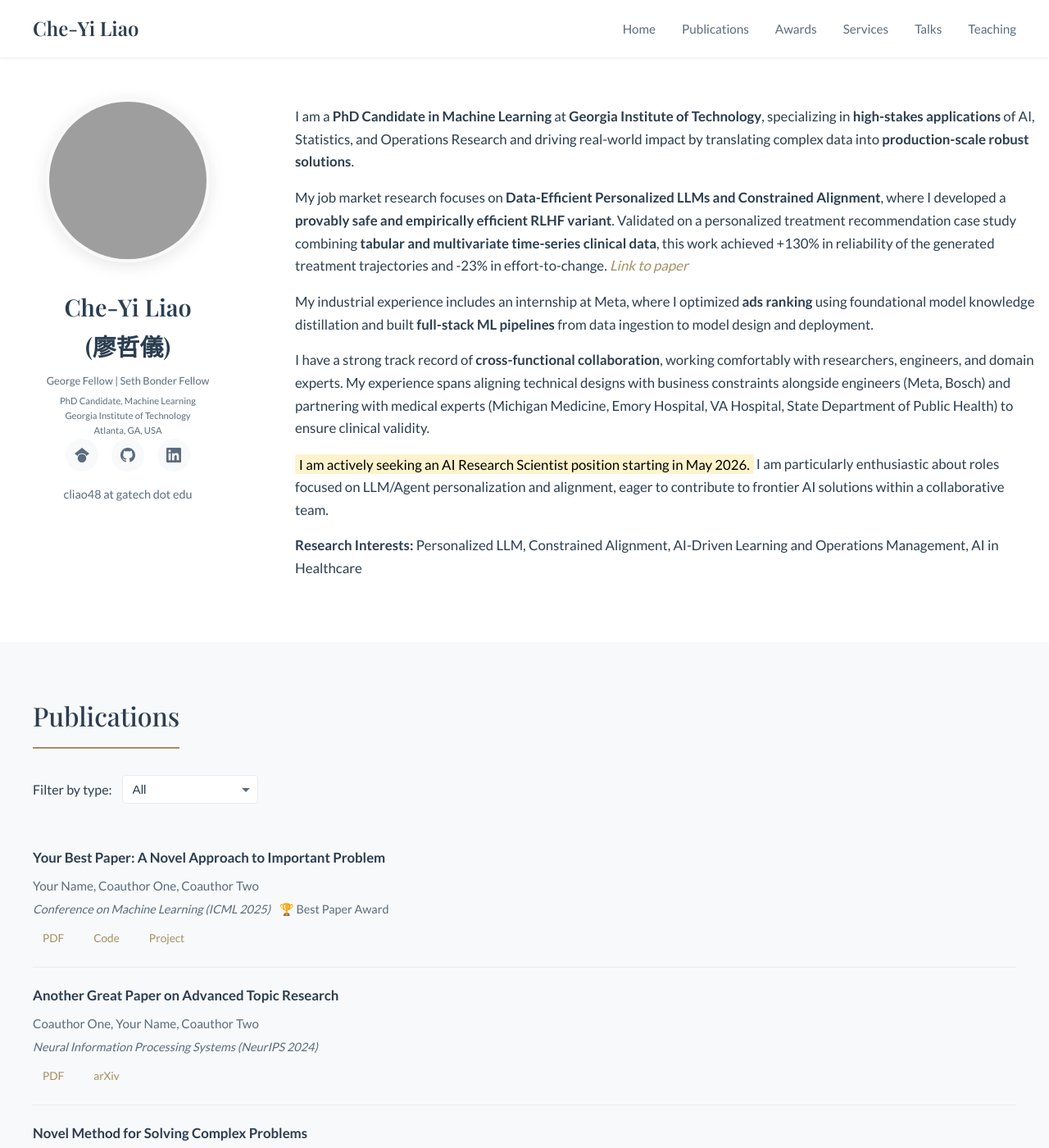
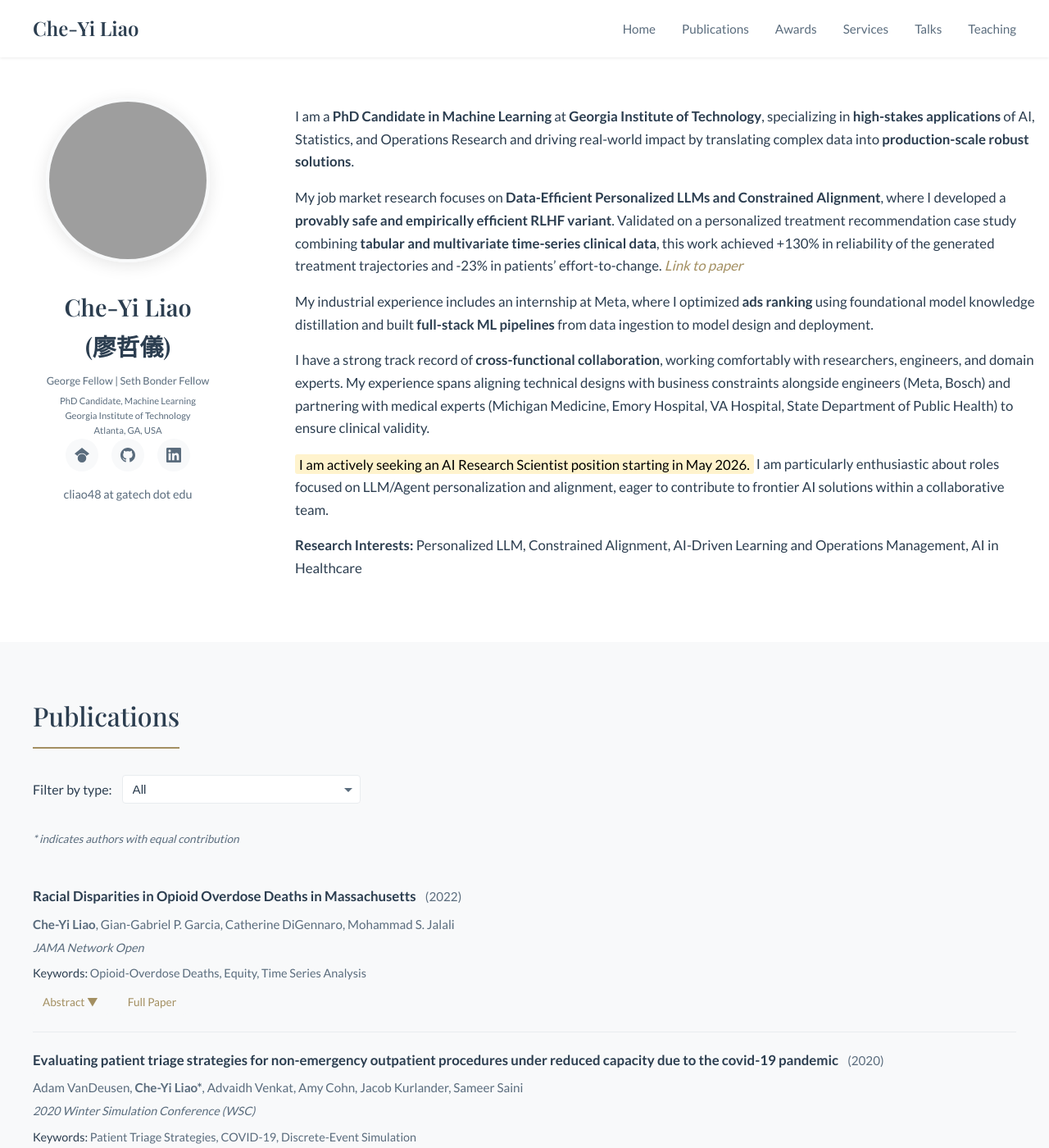
Before and after one commit to CheYiLiao/CheYiLiao.github.io, a Jekyll site: the page built from index.html, in a window 1280 px wide and 1400 px high. Shown: the whole window at 82% size. Built offline with Jekyll 4.4.1, drawn with Linux system fonts in a browser that asks for light colours; some of the changed text lies outside the part shown; grey boxes are pictures that could not be loaded.

Commit message:
update pub

```diff
--- a/_data/about.yml
+++ b/_data/about.yml
@@ -3,7 +3,7 @@ content: |
   I am a **PhD Candidate in Machine Learning** at **Georgia Institute of Technology**, specializing in **high-stakes applications** of AI, Statistics, and Operations Research and driving real-world impact by translating complex data into **production-scale robust solutions**.
 
   My job market research focuses on **Data-Efficient Personalized LLMs and Constrained Alignment**, where I developed a **provably safe and empirically efficient RLHF variant**.
-  Validated on a personalized treatment recommendation case study combining **tabular and multivariate time-series clinical data**, this work achieved +130% in reliability of the generated treatment trajectories and -23% in effort-to-change. [*Link to paper*](https://papers.ssrn.com/sol3/papers.cfm?abstract_id=5642250)
+  Validated on a personalized treatment recommendation case study combining **tabular and multivariate time-series clinical data**, this work achieved +130% in reliability of the generated treatment trajectories and -23% in patients' effort-to-change. [*Link to paper*](https://papers.ssrn.com/sol3/papers.cfm?abstract_id=5642250)
 
 
   My industrial experience includes an internship at Meta, where I optimized **ads ranking** using foundational model knowledge distillation and built **full-stack ML pipelines** from data ingestion to model design and deployment.
--- a/_data/publications.yml
+++ b/_data/publications.yml
@@ -1,58 +1,78 @@
 # Add your publications here (newest first)
-# Fields: title, authors (list), venue, year, url, award, links (list of name/url pairs), category
+# Required fields: title, authors (list), venue, category
+# Optional fields: year, url, award, keywords (list), abstract, figure, full_paper, pdf, slides, video, code
+# Category can be a single value or a list for multiple categories
 # Categories: published, working-paper, conference, journal, etc.
 
-- title: "Your Best Paper: A Novel Approach to Important Problem"
+
+- title: Racial Disparities in Opioid Overdose Deaths in Massachusetts
+  year: 2022
   authors:
-    - "Your Name"
-    - "Coauthor One"
-    - "Coauthor Two"
-  venue: "Conference on Machine Learning (ICML 2025)"
-  url: "https://arxiv.org/abs/xxxx.xxxxx"
-  award: "Best Paper Award"
-  category: "published"
-  links:
-    - name: "PDF"
-      url: "https://arxiv.org/pdf/xxxx.xxxxx"
-    - name: "Code"
-      url: "https://github.com/you/project"
-    - name: "Project"
-      url: "https://project-page.github.io"
+  - Che-Yi Liao
+  - Gian-Gabriel P. Garcia
+  - Catherine DiGennaro
+  - Mohammad S. Jalali
+  venue: JAMA Network Open
+  keywords: ["Opioid-Overdose Deaths","Equity", "Time Series Analysis"]
+  figure: "/assets/images/Racial_Disparities_Opioid_Overdose_Deaths_MA.png"
+  full_paper: "https://jamanetwork.com/journals/jamanetworkopen/fullarticle/2791605"
+  category: ["hom"]
 
-- title: "Another Great Paper on Advanced Topic Research"
+- title: Evaluating patient triage strategies for non-emergency outpatient procedures under reduced capacity due to the covid-19 pandemic
+  year: 2020
   authors:
-    - "Coauthor One"
-    - "Your Name"
-    - "Coauthor Two"
-  venue: "Neural Information Processing Systems (NeurIPS 2024)"
-  url: "https://arxiv.org/abs/xxxx.xxxxx"
-  category: "published"
-  links:
-    - name: "PDF"
-      url: "https://arxiv.org/pdf/xxxx.xxxxx"
-    - name: "arXiv"
-      url: "https://arxiv.org/abs/xxxx.xxxxx"
+  - Adam VanDeusen
+  - Che-Yi Liao*
+  - Advaidh Venkat
+  - Amy Cohn
+  - Jacob Kurlander
+  - Sameer Saini
+  venue: 2020 Winter Simulation Conference (WSC)
+  keywords: ["Patient Triage Strategies","COVID-19", "Discrete-Event Simulation"]
+  pdf: "http://simulation.su/uploads/files/default/2020-vandeusen-liao-venkat-cohn-kurlander-saini.pdf"
+  category: ["hom"]
 
-- title: "Novel Method for Solving Complex Problems"
-  authors:
-    - "Your Name"
-    - "Coauthor One"
-  venue: "Association for Computational Linguistics (ACL 2024)"
-  category: "published"
-  links:
-    - name: "PDF"
-      url: "/assets/papers/acl2024.pdf"
-    - name: "Slides"
-      url: "/assets/slides/acl2024.pdf"
-    - name: "Video"
-      url: "https://youtube.com/watch?v=xxx"
+# - title: "Your Best Paper: A Novel Approach to Important Problem"
+#   authors:
+#     - "Your Name"
+#     - "Coauthor One"
+#     - "Coauthor Two"
+#   venue: "Conference on Machine Learning (ICML 2025)"
+#   year: 2025
+#   url: "https://arxiv.org/abs/xxxx.xxxxx"
+#   award: "Best Paper Award"
+#   category: ["published", "working-paper"]
+#   abstract: "This paper presents a novel approach to solving important problems in machine learning. We demonstrate that our method achieves state-of-the-art results across multiple benchmarks while maintaining computational efficiency. Our contributions include a new theoretical framework and empirical validation on real-world datasets."
+#   figure: "/assets/images/paper1-figure.png"
+#   full_paper: "https://arxiv.org/abs/xxxx.xxxxx"
+#   pdf: "https://arxiv.org/pdf/xxxx.xxxxx"
+#   code: "https://github.com/you/project"
 
-- title: "Early Work on Foundational Concepts"
-  authors:
-    - "Your Name"
-    - "PhD Advisor"
-  venue: "EMNLP 2023"
-  category: "working-paper"
-  links:
-    - name: "PDF"
-      url: "https://aclanthology.org/xxx"
+# - title: "Another Great Paper on Advanced Topic Research"
+#   authors:
+#     - "Coauthor One"
+#     - "Your Name"
+#     - "Coauthor Two"
+#   venue: "Neural Information Processing Systems (NeurIPS 2024)"
+#   url: "https://arxiv.org/abs/xxxx.xxxxx"
+#   category: "published"
+#   full_paper: "https://arxiv.org/abs/xxxx.xxxxx"
+#   pdf: "https://arxiv.org/pdf/xxxx.xxxxx"
+
+# - title: "Novel Method for Solving Complex Problems"
+#   authors:
+#     - "Your Name"
+#     - "Coauthor One"
+#   venue: "Association for Computational Linguistics (ACL 2024)"
+#   category: "published"
+#   pdf: "/assets/papers/acl2024.pdf"
+#   slides: "/assets/slides/acl2024.pdf"
+#   video: "https://youtube.com/watch?v=xxx"
+
+# - title: "Early Work on Foundational Concepts"
+#   authors:
+#     - "Your Name"
+#     - "PhD Advisor"
+#   venue: "EMNLP 2023"
+#   category: "working-paper"
+#   pdf: "https://aclanthology.org/xxx"
--- a/_includes/publications.html
+++ b/_includes/publications.html
@@ -6,28 +6,64 @@
             <label for="pub-category-filter">Filter by type:</label>
             <select id="pub-category-filter" onchange="filterPublications()">
                 <option value="all">All</option>
-                <option value="published">Published Papers</option>
-                <option value="working-paper">Working Papers</option>
+                <option value="hom">Healthcare Operations Management</option>
+                <option value="working-paper">Papers in</option>
             </select>
+        </div>
+        <div class="pub-filter-note">
+            * indicates authors with equal contribution
         </div>
 
         {% for pub in site.data.publications %}
-        <div class="pub-item" data-category="{{ pub.category }}">
+        <div class="pub-item" data-categories="{% if pub.category %}{{ pub.category | join: ',' }}{% endif %}">
             <div class="pub-title">
                 {% if pub.url %}<a href="{{ pub.url }}">{{ pub.title }}</a>{% else %}{{ pub.title }}{% endif %}
+                {% if pub.year %}<span class="pub-year">({{ pub.year }})</span>{% endif %}
             </div>
             <div class="pub-authors">
-                {% for author in pub.authors %}{% if author == site.author.name %}<strong>{{ author }}</strong>{% else %}{{ author }}{% endif %}{% unless forloop.last %}, {% endunless %}{% endfor %}
+                {% for author in pub.authors %}{% assign author_clean = author | replace: '*', '' | replace: '†', '' | strip %}{% if author_clean == site.author.name %}<strong>{{ author }}</strong>{% else %}{{ author }}{% endif %}{% unless forloop.last %}, {% endunless %}{% endfor %}
             </div>
             <div class="pub-venue">
                 {{ pub.venue }}
                 {% if pub.award %}<span class="pub-award">🏆 {{ pub.award }}</span>{% endif %}
             </div>
-            {% if pub.links %}
+            {% if pub.keywords %}
+            <div class="pub-keywords">
+                <strong>Keywords:</strong> {{ pub.keywords | join: ", " }}
+            </div>
+            {% endif %}
             <div class="pub-links">
-                {% for link in pub.links %}
-                <a href="{{ link.url }}" class="pub-link">{{ link.name }}</a>
-                {% endfor %}
+                {% if pub.abstract or pub.figure %}
+                <button class="pub-link pub-toggle" onclick="toggleAbstract('pub-{{ forloop.index }}')">Abstract ▼</button>
+                {% endif %}
+                {% if pub.full_paper %}
+                <a href="{{ pub.full_paper }}" class="pub-link">Full Paper</a>
+                {% endif %}
+                {% if pub.pdf %}
+                <a href="{{ pub.pdf }}" class="pub-link">PDF</a>
+                {% endif %}
+                {% if pub.slides %}
+                <a href="{{ pub.slides }}" class="pub-link">Slides</a>
+                {% endif %}
+                {% if pub.video %}
+                <a href="{{ pub.video }}" class="pub-link">Video</a>
+                {% endif %}
+                {% if pub.code %}
+                <a href="{{ pub.code }}" class="pub-link">Code</a>
+                {% endif %}
+            </div>
+            {% if pub.abstract or pub.figure %}
+            <div class="pub-abstract" id="pub-{{ forloop.index }}" style="display: none;">
+                {% if pub.figure %}
+                <div class="pub-figure">
+                    <img src="{{ pub.figure | relative_url }}" alt="{{ pub.title }} figure">
+                </div>
+                {% endif %}
+                {% if pub.abstract %}
+                <div class="pub-abstract-text">
+                    <strong>Abstract:</strong> {{ pub.abstract }}
+                </div>
+                {% endif %}
             </div>
             {% endif %}
         </div>
@@ -40,12 +76,26 @@
         const items = document.querySelectorAll('.pub-item');
 
         items.forEach(item => {
-            if (filter === 'all' || item.dataset.category === filter) {
+            const categories = item.dataset.categories ? item.dataset.categories.split(',') : [];
+            if (filter === 'all' || categories.includes(filter)) {
                 item.style.display = 'block';
             } else {
                 item.style.display = 'none';
             }
         });
     }
+
+    function toggleAbstract(id) {
+        const abstractDiv = document.getElementById(id);
+        const button = event.target;
+
+        if (abstractDiv.style.display === 'none') {
+            abstractDiv.style.display = 'block';
+            button.innerHTML = 'Abstract ▲';
+        } else {
+            abstractDiv.style.display = 'none';
+            button.innerHTML = 'Abstract ▼';
+        }
+    }
     </script>
 </section>
--- a/assets/css/style.css
+++ b/assets/css/style.css
@@ -316,6 +316,13 @@ section:nth-child(even) {
     box-shadow: 0 0 0 3px rgba(163, 143, 97, 0.1);
 }
 
+.pub-filter-note {
+    font-size: 0.85rem;
+    color: var(--text-muted);
+    font-style: italic;
+    margin-bottom: 1.5rem;
+}
+
 .pub-item {
     padding: 1.25rem 0;
     border-bottom: 1px solid var(--border-color);
@@ -346,6 +353,13 @@ section:nth-child(even) {
     margin-bottom: 0.25rem;
 }
 
+.pub-year {
+    font-weight: 400;
+    font-size: 0.95rem;
+    color: var(--text-muted);
+    margin-left: 0.5rem;
+}
+
 .pub-venue {
     color: var(--text-muted);
     font-style: italic;
@@ -355,6 +369,17 @@ section:nth-child(even) {
 .pub-award {
     font-style: normal;
     margin-left: 0.5rem;
+}
+
+.pub-keywords {
+    color: var(--text-muted);
+    font-size: 0.9rem;
+    margin-top: 0.5rem;
+}
+
+.pub-keywords strong {
+    color: var(--text-dark);
+    font-weight: 500;
 }
 
 .pub-links {
@@ -377,6 +402,38 @@ section:nth-child(even) {
     background: var(--primary-color);
     color: white;
     text-decoration: none;
+}
+
+.pub-toggle {
+    cursor: pointer;
+    border: none;
+    font-family: inherit;
+}
+
+.pub-abstract {
+    margin-top: 1rem;
+    padding: 1rem;
+    background: var(--bg-light);
+    border-radius: 6px;
+    border-left: 3px solid var(--primary-color);
+}
+
+.pub-figure {
+    margin-bottom: 1rem;
+}
+
+.pub-figure img {
+    max-width: 100%;
+    height: auto;
+    border-radius: 4px;
+    box-shadow: 0 2px 8px rgba(0,0,0,0.1);
+}
+
+.pub-abstract-text {
+    line-height: 1.6;
+    color: var(--text-dark);
+    font-size: 0.95rem;
+    text-align: justify;
 }
 
 /* Services Section */
```
Also changed, not shown: assets/images/Racial_Disparities_Opioid_Overdose_MA.png (added).
